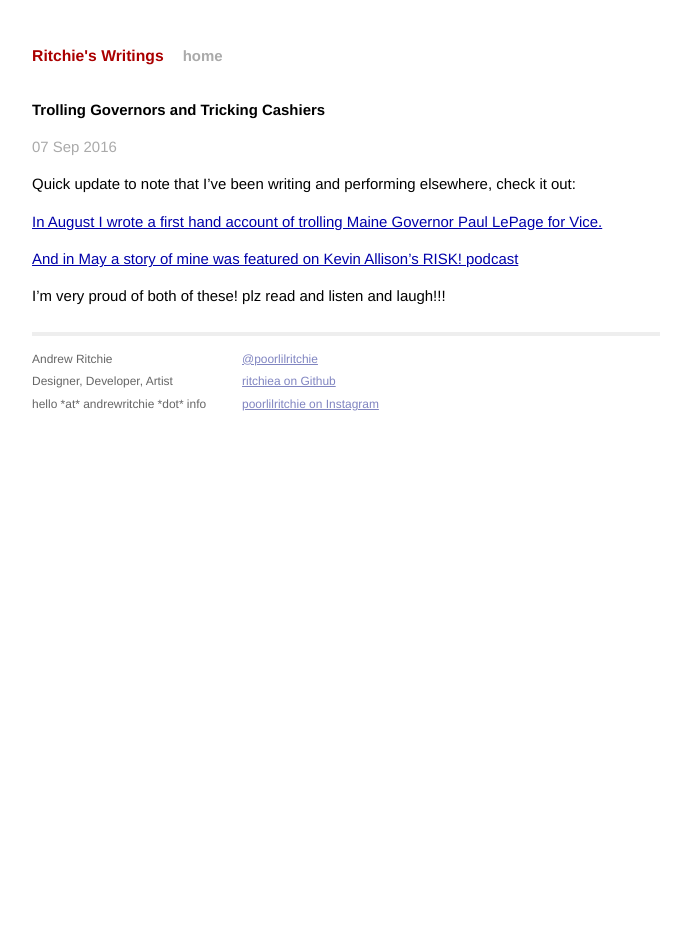
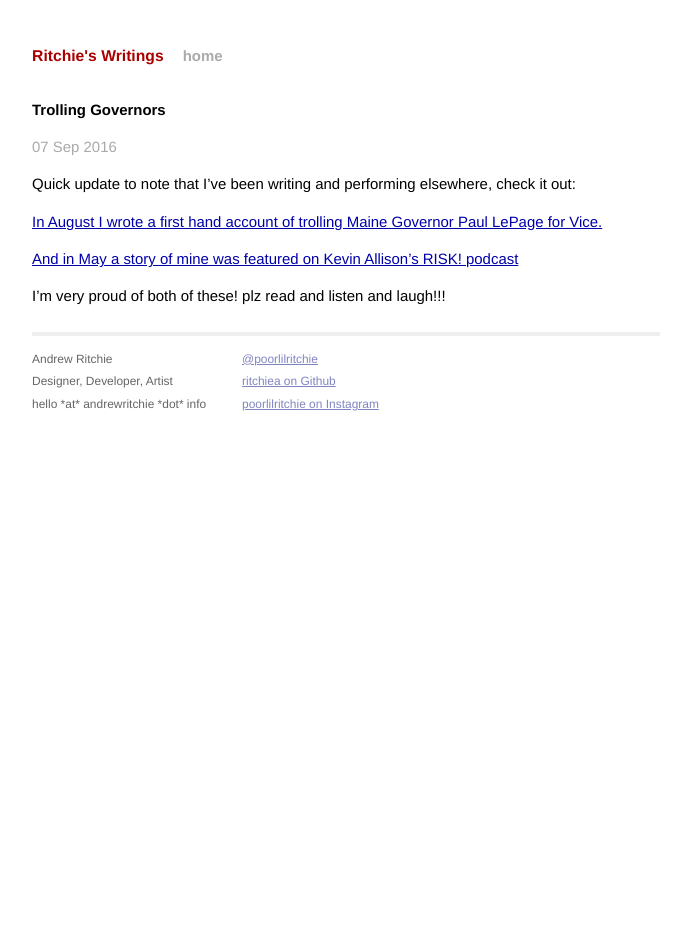
Before and after one commit to ritchiea/blog.andrewritchie.info, a Jekyll site: the page built from _posts/2016-09-07-trolling-governors.markdown, in a window 1280 px wide. Shown: the whole page, without its empty margins (294-985 px from the left). Built offline with Jekyll 4.4.1, drawn with Linux system fonts in a browser that asks for light colours; Markdown is read by kramdown in place of the engine named in the settings.

Commit message:
Title change

```diff
--- a/_posts/2016-09-07-trolling-governors.markdown
+++ b/_posts/2016-09-07-trolling-governors.markdown
@@ -1,6 +1,6 @@
 ---
 layout: post
-title:  "Trolling Governors and Tricking Cashiers"
+title:  "Trolling Governors"
 date:   2016-09-07 18:51:00
 categories: humor funny podcasts vice articles politics storytelling
 excerpt: Quick update to note that I've been writing and performing elsewhere, check it out...
```
